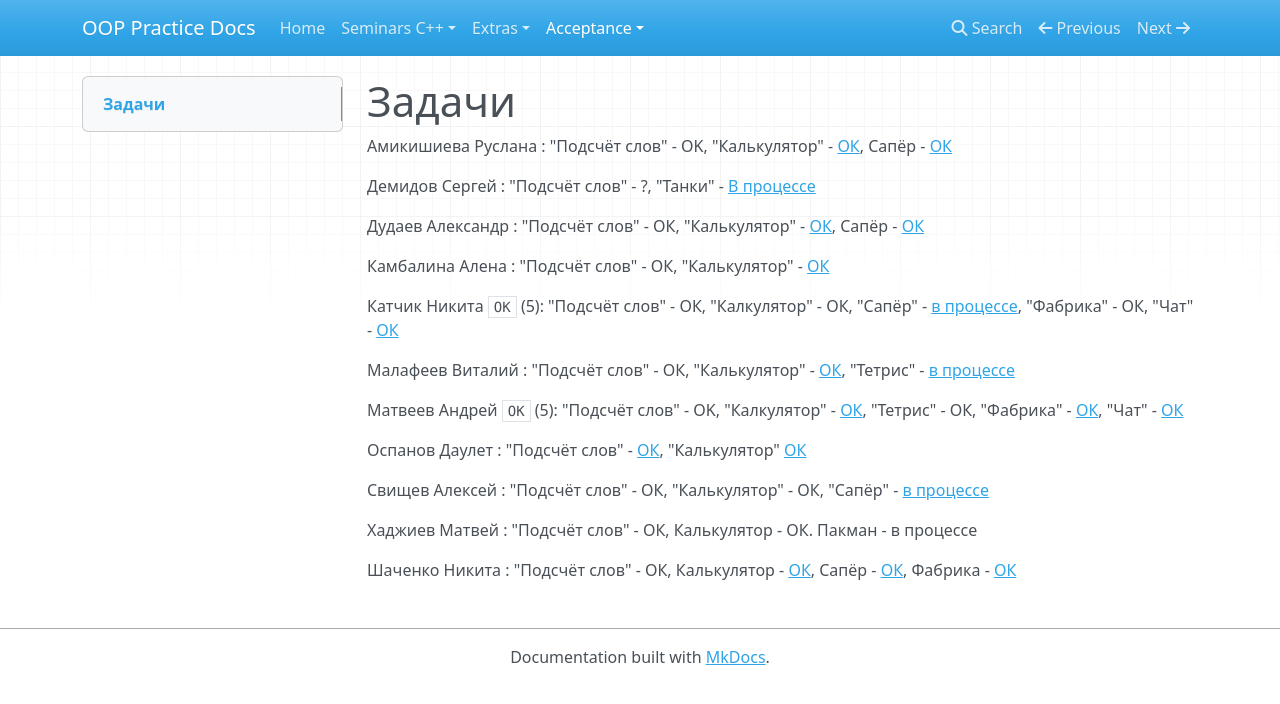
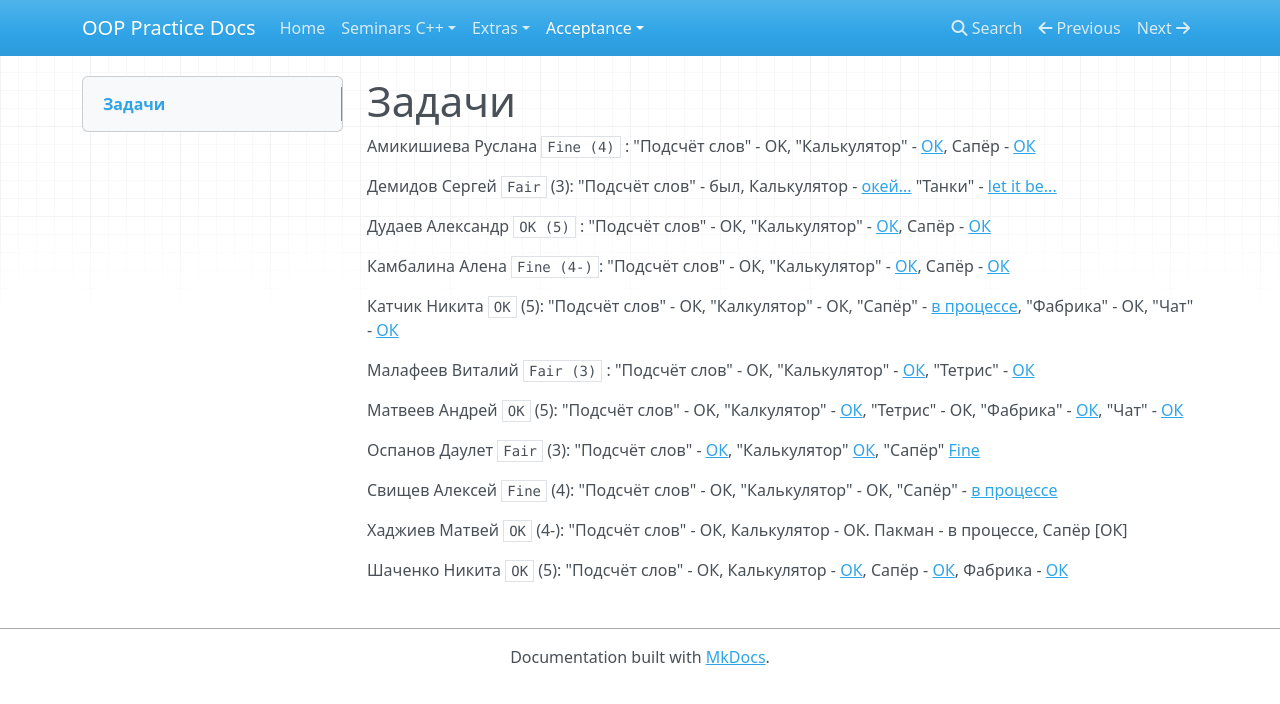
Before and after one commit to avoronkov/oop, an MkDocs documentation site: the page built from docs/java-acceptance.md, in a window 1280 px wide. Shown: the top 704 px of the page. Built offline with MkDocs 1.6.1, drawn with Linux system fonts in a browser that asks for light colours; nearby versions of some CDN libraries; old or Windows-style settings are respelled for this version of MkDocs.

Commit message:
final results

```diff
--- a/docs/java-acceptance.md
+++ b/docs/java-acceptance.md
@@ -1,23 +1,23 @@
 # Задачи
 
-Амикишиева Руслана : "Подсчёт слов" - OK, "Калькулятор" - [ОК](java_task2_results/amikishieva_task2), Сапёр - [ОК](java_task3/amikishieva)
+Амикишиева Руслана `Fine (4)` : "Подсчёт слов" - OK, "Калькулятор" - [ОК](java_task2_results/amikishieva_task2), Сапёр - [ОК](java_task3/amikishieva)
 
-Демидов Сергей : "Подсчёт слов" - ?, "Танки" - [В процессе](java_task3/demidov)
+Демидов Сергей `Fair` (3): "Подсчёт слов" - был, Калькулятор - [окей...](java_task2/demidov)  "Танки" - [let it be...](java_task3/demidov)
 
-Дудаев Александр : "Подсчёт слов" - ОК, "Калькулятор" - [ОК](java_task2_results/dudaev_task2), Сапёр - [ОК](java_task3/dudaev)
+Дудаев Александр `OK (5)` : "Подсчёт слов" - ОК, "Калькулятор" - [ОК](java_task2_results/dudaev_task2), Сапёр - [ОК](java_task3/dudaev)
 
-Камбалина Алена : "Подсчёт слов" - ОК, "Калькулятор" - [ОК](java_task2_results/kambalina_task2)
+Камбалина Алена `Fine (4-)`: "Подсчёт слов" - ОК, "Калькулятор" - [ОК](java_task2_results/kambalina_task2), Сапёр - [ОК](java_task3/kambalina)
 
 Катчик Никита `ОК` (5): "Подсчёт слов" - ОК, "Калкулятор" - ОК, "Сапёр" - [в процессе](java_task3/katchik), "Фабрика" - ОК, "Чат" - [ОК](java_task5/katchik)
 
-Малафеев Виталий : "Подсчёт слов" - ОК, "Калькулятор" - [ОК](java_task2_results/malafeev_task2), "Тетрис" - [в процессе](java_task3/malafeev)
+Малафеев Виталий `Fair (3)` : "Подсчёт слов" - ОК, "Калькулятор" - [ОК](java_task2_results/malafeev_task2), "Тетрис" - [ОК](java_task3/malafeev)
 
 Матвеев Андрей `OK` (5): "Подсчёт слов" - OK, "Калкулятор" - [ОК](java_task2_results/matveev_task2), "Тетрис" - ОК, "Фабрика" - [ОК](java_task4/matveev), "Чат" - [ОК](java_task5/matveev)
 
-Оспанов Даулет : "Подсчёт слов" - [ОК](java_task1/ospanov), "Калькулятор" [ОК](java_task2_results/ospanov)
+Оспанов Даулет `Fair` (3): "Подсчёт слов" - [ОК](java_task1/ospanov), "Калькулятор" [ОК](java_task2_results/ospanov), "Сапёр" [Fine](java_task3/ospanov)
 
-Свищев Алексей : "Подсчёт слов" - ОК, "Калькулятор" - ОК, "Сапёр" - [в процессе](java_task3/svischev)
+Свищев Алексей `Fine` (4): "Подсчёт слов" - ОК, "Калькулятор" - ОК, "Сапёр" - [в процессе](java_task3/svischev)
 
-Хаджиев Матвей : "Подсчёт слов" - ОК, Калькулятор - ОК. Пакман - в процессе
+Хаджиев Матвей `ОК` (4-): "Подсчёт слов" - ОК, Калькулятор - ОК. Пакман - в процессе, Сапёр [ОК]
 
-Шаченко Никита : "Подсчёт слов" - ОК, Калькулятор - [ОК](java_task3_results/shachenko_task2), Сапёр - [ОК](java_task3/shachenko), Фабрика - [ОК](java_task4/shachenko.md)
+Шаченко Никита `ОК` (5): "Подсчёт слов" - ОК, Калькулятор - [ОК](java_task3_results/shachenko_task2), Сапёр - [ОК](java_task3/shachenko), Фабрика - [ОК](java_task4/shachenko.md)
--- a/mkdocs.yml
+++ b/mkdocs.yml
@@ -28,6 +28,7 @@ pages:
             - "Dudaev": java_task2_results/dudaev_task2.md
             - "Ospanov": java_task2_results/ospanov.md
             - "Malafeev": java_task2_results/malafeev_task2.md
+            - "Demidov": java_task2_results/demidov.md
         - Java Task3:
             - "Amikishieva": java_task3/amikishieva.md
             - "Katchik": java_task3/katchik.md
@@ -35,6 +36,8 @@ pages:
             - "Shachenko": java_task3/shachenko.md
             - "Dudaev": java_task3/dudaev.md
             - "Malafeev": java_task3/malafeev.md
+            - "Kambalina": java_task3/kambalina.md
+            - "Ospanov": java_task3/ospanov.md
         - Java Task4:
             - "Matveev": java_task4/matveev.md
             - "Shachenko": java_task4/shachenko.md
```
Also changed, not shown: docs/java_task2_results/demidov.md (added, +7 -0 lines), docs/java_task3/kambalina.md (added, +11 -0 lines), docs/java_task3/ospanov.md (added, +9 -0 lines).
